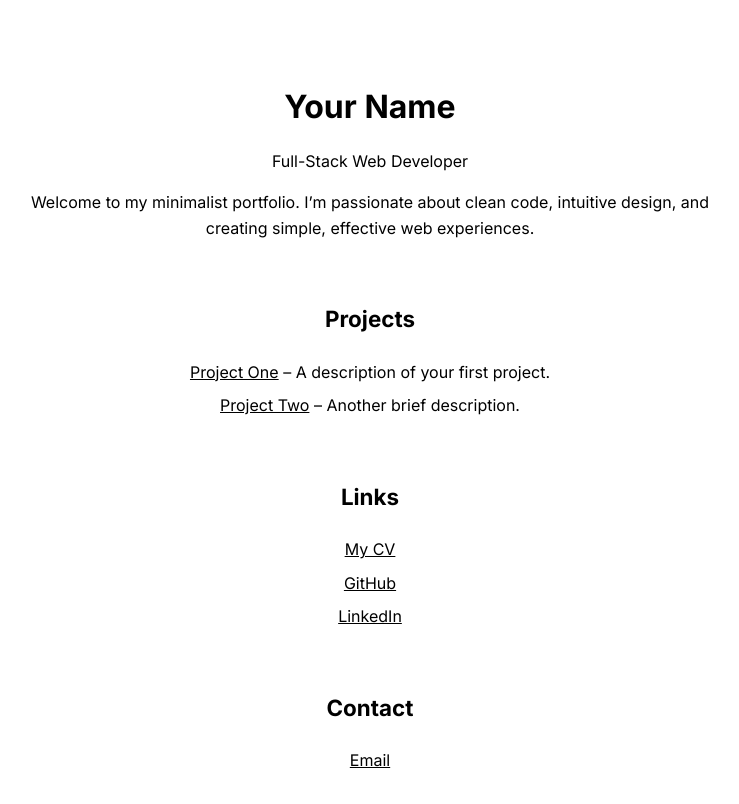
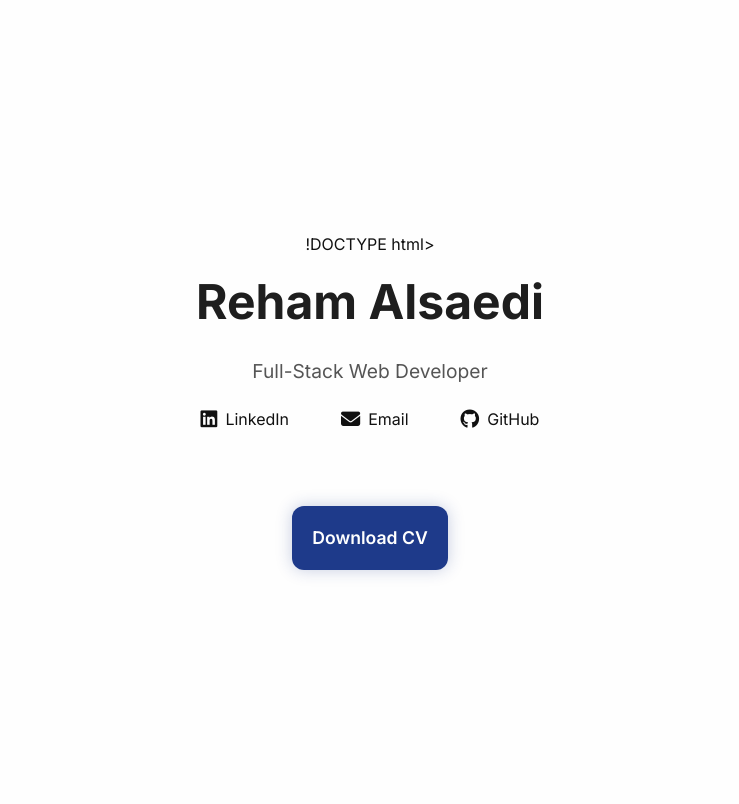
Before and after one commit to Reham-Alsaedi/reham-alsaedi.github.io, a plain HTML site: page index.html in a window 1280 px wide. Shown: the whole page, without its empty margins (270-1009 px from the left). Drawn offline with Linux system fonts and the light colour scheme.

Commit message:
Update index.html

```diff
--- a/index.html
+++ b/index.html
@@ -1,91 +1,166 @@
-<!DOCTYPE html>
+!DOCTYPE html>
 <html lang="en">
 <head>
   <meta charset="UTF-8" />
-  <meta name="viewport" content="width=device-width, initial-scale=1.0" />
-  <title>Your Name</title>
+  <meta name="viewport" content="width=device-width, initial-scale=1.0"/>
+  <title>Reham Alsaedi</title>
   <style>
-    @import url('https://fonts.googleapis.com/css2?family=Inter:wght@400;700&display=swap');
+    @import url('https://fonts.googleapis.com/css2?family=Inter:wght@400;600;700&display=swap');
+    @import url('https://cdnjs.cloudflare.com/ajax/libs/font-awesome/6.5.0/css/all.min.css');
+
+    * {
+      box-sizing: border-box;
+      margin: 0;
+      padding: 0;
+    }
+
+    html, body {
+      height: 100%;
+    }
 
     body {
       font-family: 'Inter', sans-serif;
-      background-color: #fff;
-      color: #000;
+      background-color: #fefefe;
+      color: #111;
+      display: flex;
+      flex-direction: column;
+      justify-content: center;
+      align-items: center;
       text-align: center;
-      padding: 60px 20px;
-      line-height: 1.6;
-      max-width: 700px;
-      margin: auto;
+      line-height: 1.8;
+      padding: 40px 20px;
+      animation: fadeIn 1s ease-in;
+    }
+
+    @keyframes fadeIn {
+      from { opacity: 0; transform: translateY(10px); }
+      to { opacity: 1; transform: translateY(0); }
     }
 
     h1 {
-      font-size: 2rem;
-      font-weight: 700;
-      margin-bottom: 0.5em;
+      font-size: 3rem;
+      font-weight: 800;
+      color: #1e1e1e;
+      margin-bottom: 0.1em;
     }
 
-    a {
-      color: #000;
-      text-decoration: underline;
+    p.role {
+      font-size: 1.2rem;
+      color: #555;
+      margin-top: 0.2em;
+      margin-bottom: 5px;
     }
 
-    a:hover {
-      opacity: 0.7;
+    p.bio {
+      font-size: 1rem;
+      color: #666;
+      max-width: 500px;
+      margin-bottom: 30px;
     }
 
-    p {
-      margin: 1em 0;
+    .link-list {
+      display: flex;
+      justify-content: center;
+      flex-wrap: wrap;
+      gap: 16px;
+      margin-bottom: 40px;
     }
 
-    .section {
-      margin-top: 60px;
+    .link-list a {
+      color: #111;
+      font-size: 1rem;
+      padding: 10px 16px;
+      display: inline-flex;
+      align-items: center;
+      gap: 8px;
+      font-weight: 500;
+      text-decoration: none;
+      border: 2px solid transparent;
+      border-radius: 10px;
+      transition: border 0.3s ease, color 0.3s ease, box-shadow 0.3s ease;
     }
 
-    .section h2 {
-      font-size: 1.4rem;
-      font-weight: 700;
-      margin-bottom: 1em;
+    .link-list a:hover {
+      border: 2px solid #1e3a8a;
+      color: #1e3a8a;
+      box-shadow: 0 0 10px #1e3a8a50;
     }
 
-    ul {
-      list-style-type: none;
-      padding: 0;
+    .link-list i {
+      font-size: 1.2rem;
     }
 
-    li {
-      margin: 0.5em 0;
+    .cv {
+      margin-top: 20px;
+    }
+
+    .cv a {
+      background-color: #1e3a8a;
+      color: white;
+      padding: 16px 20px;
+      font-weight: 600;
+      font-size: 1.1rem;
+      border-radius: 12px;
+      box-shadow: 0 0 16px #1e3a8a40;
+      display: inline-flex;
+      align-items: center;
+      gap: 12px;
+      transition: transform 0.2s ease, box-shadow 0.2s ease;
+      text-decoration: none;
+    }
+
+    .cv a:hover {
+      transform: translateY(-3px);
+      box-shadow: 0 0 32px #1e3a8a;
+    }
+
+    footer {
+      margin-top: 60px;
+      font-size: 0.9rem;
+      color: #999;
+    }
+
+    @media (max-width: 480px) {
+      h1 {
+        font-size: 2.2rem;
+      }
+
+      .link-list {
+        flex-direction: column;
+        gap: 16px;
+      }
+
+      .cv a {
+        width: 100%;
+        justify-content: center;
+      }
     }
   </style>
+
+  <link rel="stylesheet" href="https://cdnjs.cloudflare.com/ajax/libs/font-awesome/6.5.0/css/all.min.css" />
 </head>
 <body>
 
-  <h1>Your Name</h1>
-  <p>Full-Stack Web Developer</p>
+  <h1>Reham Alsaedi</h1>
+  <p class="role">Full-Stack Web Developer</p>
+  <!--<p class="bio">Passionate about building elegant web apps with a focus on user experience and performance.</p>-->
 
-  <p>
-    Welcome to my minimalist portfolio. I’m passionate about clean code, intuitive design, and creating simple, effective web experiences.
-  </p>
-
-  <div class="section">
-    <h2>Projects</h2>
-    <ul>
-      <li><a href="https://yourproject1.com" target="_blank">Project One</a> – A description of your first project.</li>
-      <li><a href="https://yourproject2.com" target="_blank">Project Two</a> – Another brief description.</li>
-    </ul>
+  <div class="link-list">
+    <a href="https://www.linkedin.com/in/rehamalsaedi/" target="_blank" aria-label="LinkedIn Profile">
+      <i class="fab fa-linkedin"></i> LinkedIn
+    </a>
+    <a href="mailto:rehamalsaedi22@gmail.com" aria-label="Send Email">
+      <i class="fas fa-envelope"></i> Email
+    </a>
+    <a href="https://github.com/reham-alsaedi" target="_blank" aria-label="GitHub Profile">
+      <i class="fab fa-github"></i> GitHub
+    </a>
   </div>
 
-  <div class="section">
-    <h2>Links</h2>
-    <ul>
-      <li><a href="Reham-Alsaedi-CV.pdf" target="_blank">My CV</a></li>
-      <li><a href="https://github.com/reham-alsaedi" target="_blank">GitHub</a></li>
-      <li><a href="https://www.linkedin.com/in/rehamalsaedi/" target="_blank">LinkedIn</a></li>
-    </ul>
-  </div>
-
-  <div class="section">
-    <h2>Contact</h2>
-    <p><a href="mailto:rehamalsaedi22@gmail.com@example.com">Email</a></p>
+  <div class="cv">
+    <a href="Reham-Alsaedi-CV.pdf" target="_blank">
+      Download CV
+    </a>
   </div>
 
 </body>
```
